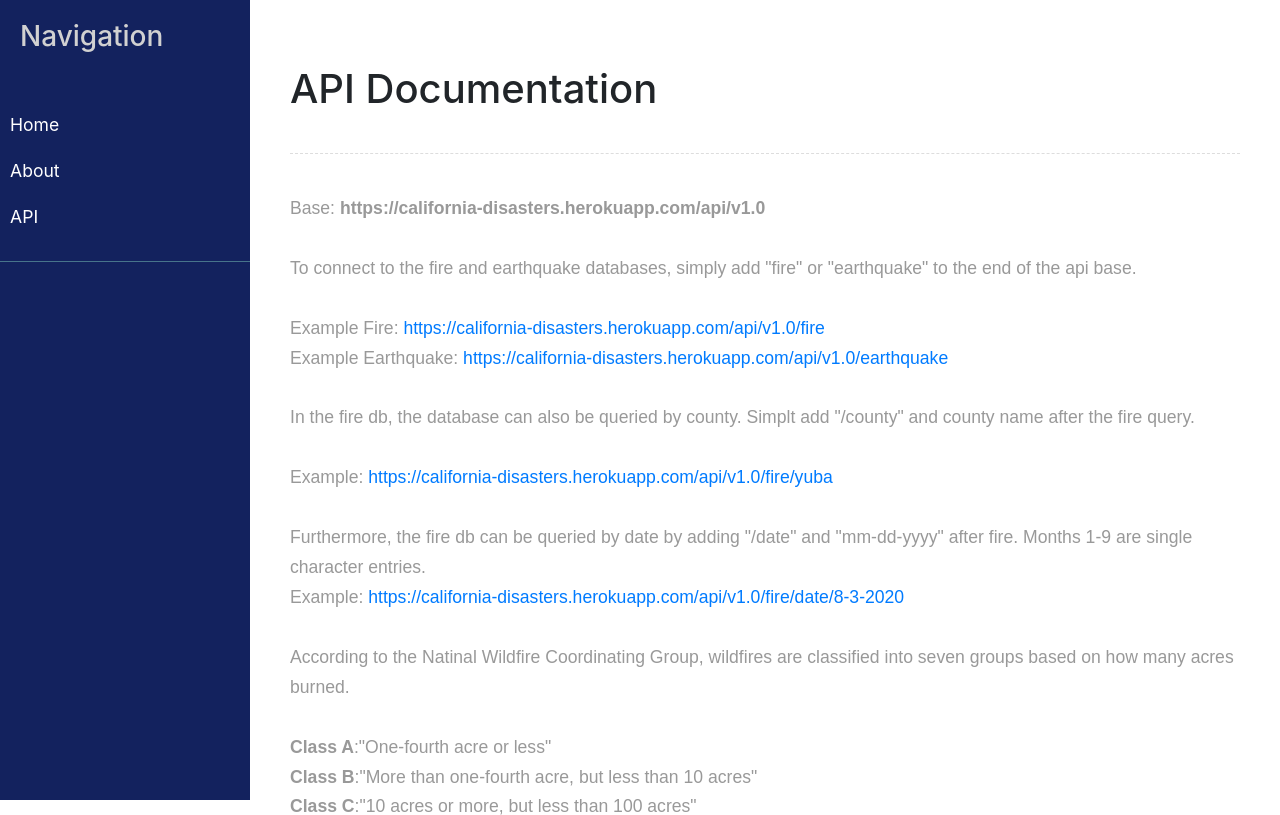
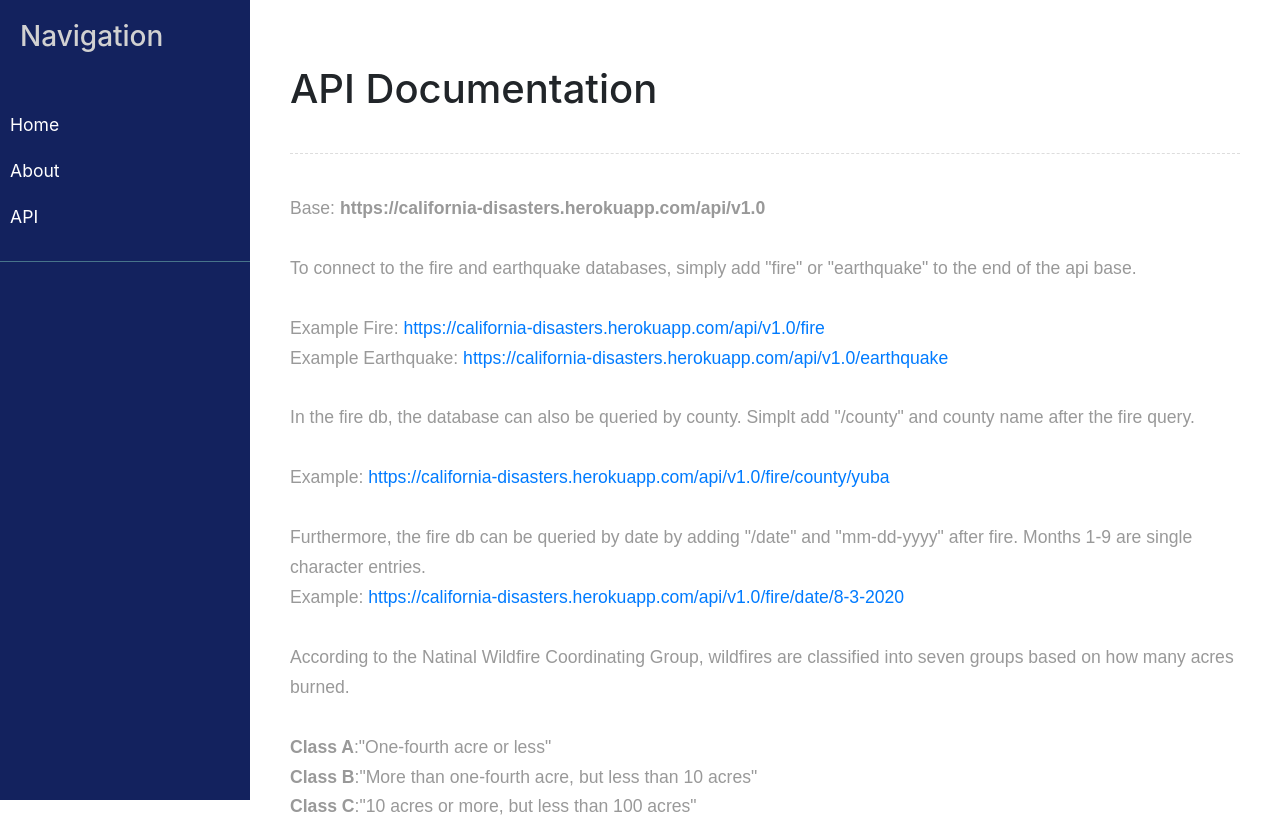
Before and after one commit to kehull/Project-2, a Flask app: page /api-documentation in a window 1280 px wide. Shown: the top 815 px of the page. Run offline with Flask 2, Linux system fonts and the light colour scheme; parts of the project's set-up code (start-up, migrations or seed data) failed here and were passed over; some libraries are stand-ins or nearby versions.

Commit message:
Update api.html

```diff
--- a/templates/api.html
+++ b/templates/api.html
@@ -55,7 +55,7 @@
                 Example Fire: <a href="https://california-disasters.herokuapp.com/api/v1.0/fire">https://california-disasters.herokuapp.com/api/v1.0/fire</a><br>
                 Example Earthquake: <a href="https://california-disasters.herokuapp.com/api/v1.0/earthquake">https://california-disasters.herokuapp.com/api/v1.0/earthquake</a><br><br>
                 In the fire db, the database can also be queried by county. Simplt add "/county" and county name after the fire query.<br><br>
-                Example: <a href="https://california-disasters.herokuapp.com/api/v1.0/fire/county/yuba">https://california-disasters.herokuapp.com/api/v1.0/fire/yuba</a><br><br>
+                Example: <a href="https://california-disasters.herokuapp.com/api/v1.0/fire/county/yuba">https://california-disasters.herokuapp.com/api/v1.0/fire/county/yuba</a><br><br>
                 Furthermore, the fire db can be queried by date by adding "/date" and "mm-dd-yyyy" after fire. Months 1-9 are single character entries. <br>
                 Example: <a href="https://california-disasters.herokuapp.com/api/v1.0/fire/date/8-3-2020">https://california-disasters.herokuapp.com/api/v1.0/fire/date/8-3-2020</a><br><br>
                 According to the Natinal Wildfire Coordinating Group, wildfires are classified into seven groups based on how many acres burned.<br><br>
```
